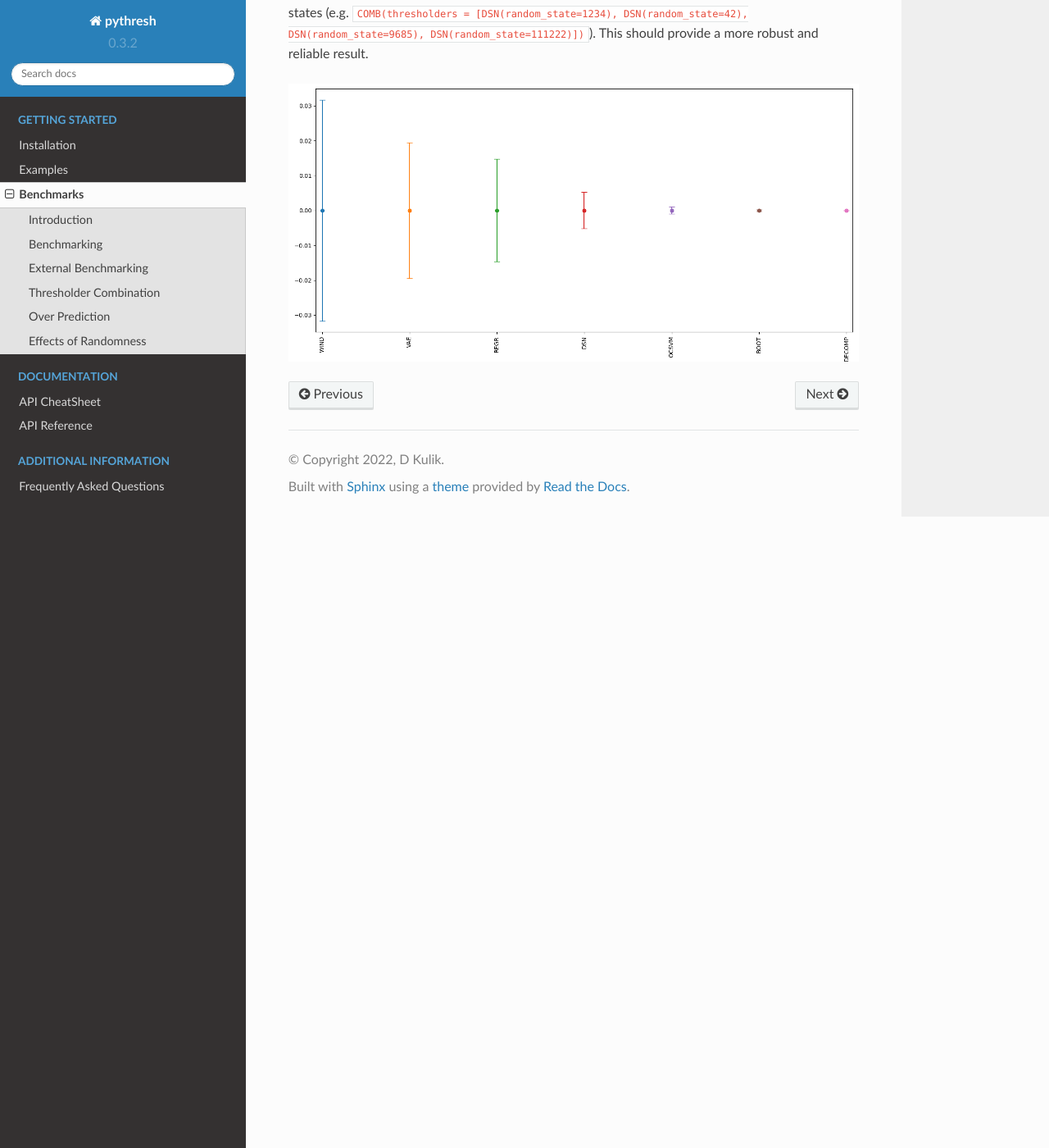
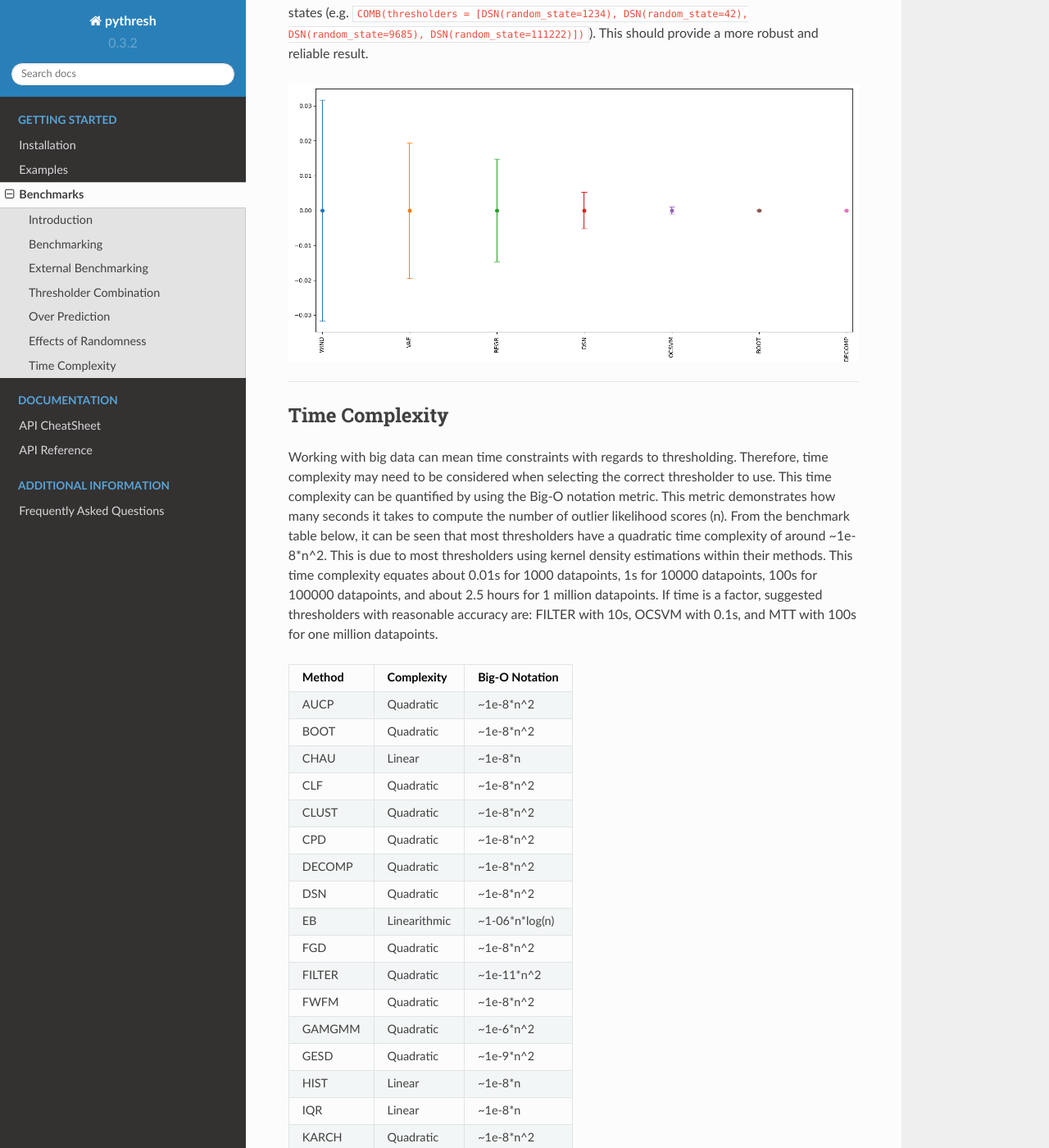
Before and after one commit to KulikDM/pythresh, a Sphinx documentation site: the page built from docs/benchmark.rst, in a window 1280 px wide and 1400 px high, scrolled down 9788 px. Shown: the whole window at 82% size. Built offline with Sphinx 7.4.7 and the Read the Docs theme 2.0.0, drawn with Linux system fonts in a browser that asks for light colours; formulas are drawn with MathJax 3; some of the changed text lies outside the part shown.

Commit message:
Added Time Complexity to Benchmark

```diff
--- a/CHANGES.txt
+++ b/CHANGES.txt
@@ -63,3 +63,4 @@ v<0.3.2>, <07/02/2023> -- Added new publish action
 v<0.3.3>, <07/23/2023> -- Added gamgmm threshold
 v<0.3.3>, <07/30/2023> -- Updated all thresholders to accept multiple detector score sets
 v<0.3.3>, <07/30/2023> -- New benchmarking for multiple score sets
+v<0.3.3>, <08/03/2023> -- Added time complexity to benchmark
--- a/docs/benchmark.rst
+++ b/docs/benchmark.rst
@@ -431,3 +431,85 @@ reliable result.
 
 .. figure:: figs/Randomness.png
    :alt: Effects of Randomness
+
+----
+
+*****************
+ Time Complexity
+*****************
+
+Working with big data can mean time constraints with regards to
+thresholding. Therefore, time complexity may need to be considered when
+selecting the correct thresholder to use. This time complexity can be
+quantified by using the Big-O notation metric. This metric demonstrates
+how many seconds it takes to compute the number of outlier likelihood
+scores (n). From the benchmark table below, it can be seen that most
+thresholders have a quadratic time complexity of around ~1e-8*n^2. This
+is due to most thresholders using kernel density estimations within
+their methods. This time complexity equates about 0.01s for 1000
+datapoints, 1s for 10000 datapoints, 100s for 100000 datapoints, and
+about 2.5 hours for 1 million datapoints. If time is a factor, suggested
+thresholders with reasonable accuracy are: FILTER with 10s, OCSVM with
+0.1s, and MTT with 100s for one million datapoints.
+
++---------------+--------------------+------------------------+
+| Method        | Complexity         | Big-O Notation         |
++===============+====================+========================+
+| AUCP          | Quadratic          | ~1e-8*n^2              |
++---------------+--------------------+------------------------+
+| BOOT          | Quadratic          | ~1e-8*n^2              |
++---------------+--------------------+------------------------+
+| CHAU          | Linear             | ~1e-8*n                |
++---------------+--------------------+------------------------+
+| CLF           | Quadratic          | ~1e-8*n^2              |
++---------------+--------------------+------------------------+
+| CLUST         | Quadratic          | ~1e-8*n^2              |
++---------------+--------------------+------------------------+
+| CPD           | Quadratic          | ~1e-8*n^2              |
++---------------+--------------------+------------------------+
+| DECOMP        | Quadratic          | ~1e-8*n^2              |
++---------------+--------------------+------------------------+
+| DSN           | Quadratic          | ~1e-8*n^2              |
++---------------+--------------------+------------------------+
+| EB            | Linearithmic       | ~1-06*n*log(n)         |
++---------------+--------------------+------------------------+
+| FGD           | Quadratic          | ~1e-8*n^2              |
++---------------+--------------------+------------------------+
+| FILTER        | Quadratic          | ~1e-11*n^2             |
++---------------+--------------------+------------------------+
+| FWFM          | Quadratic          | ~1e-8*n^2              |
++---------------+--------------------+------------------------+
+| GAMGMM        | Quadratic          | ~1e-6*n^2              |
++---------------+--------------------+------------------------+
+| GESD          | Quadratic          | ~1e-9*n^2              |
++---------------+--------------------+------------------------+
+| HIST          | Linear             | ~1e-8*n                |
++---------------+--------------------+------------------------+
+| IQR           | Linear             | ~1e-8*n                |
++---------------+--------------------+------------------------+
+| KARCH         | Quadratic          | ~1e-8*n^2              |
++---------------+--------------------+------------------------+
+| MAD           | Linear             | ~1e-8*n                |
++---------------+--------------------+------------------------+
+| MCST          | Quadratic          | ~1e-7*n^2              |
++---------------+--------------------+------------------------+
+| META          | Cubic              | ~1e-12*n^3             |
++---------------+--------------------+------------------------+
+| MOLL          | Quadratic          | ~1e-10*n^2             |
++---------------+--------------------+------------------------+
+| MTT           | Quadratic          | ~1e-10*n^2             |
++---------------+--------------------+------------------------+
+| OCSVM         | Linear             | ~1e-7*n                |
++---------------+--------------------+------------------------+
+| QMCD          | Quadratic          | ~1e-9*n^2              |
++---------------+--------------------+------------------------+
+| REGR          | Quadratic          | ~1e-8*n^2              |
++---------------+--------------------+------------------------+
+| VAE           | Linear             | ~1e-3*n                |
++---------------+--------------------+------------------------+
+| WIND          | Quadratic          | ~1e-8*n^2              |
++---------------+--------------------+------------------------+
+| YJ            | Quadratic          | ~1e-8*n^2              |
++---------------+--------------------+------------------------+
+| ZSCORE        | Linear             | ~1e-8*n                |
++---------------+--------------------+------------------------+
```
